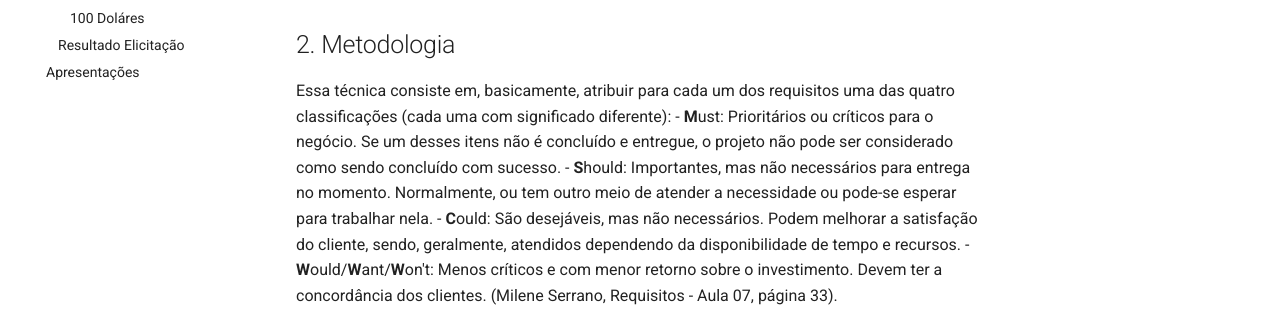
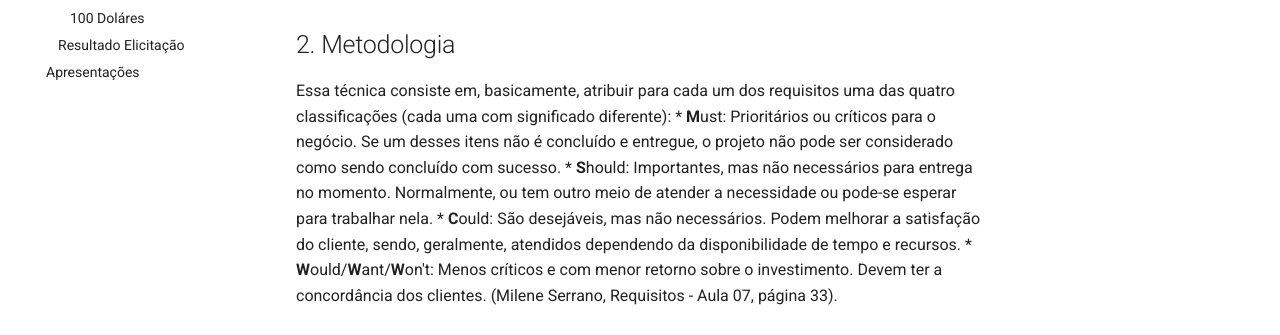
Before and after one commit to Requisitos-de-Software/2022.1-Youtube, an MkDocs documentation site: the page built from docs/elicitacao/priorizacao/moscow.md, in a window 1280 px wide and 900 px high. Shown: the part 362-697 px from the top of the window. Built offline with MkDocs 1.6.1 and Material for MkDocs 9.7.7, drawn with Linux system fonts in a browser that asks for light colours; comment, search, counter and statistics services are not loaded.

```diff
--- a/docs/elicitacao/priorizacao/moscow.md
+++ b/docs/elicitacao/priorizacao/moscow.md
@@ -7,10 +7,10 @@ Dessa forma, nessa seção a técnica utilizada para a priorização dos requisi
 
 ## 2. Metodologia
 Essa técnica consiste em, basicamente, atribuir para cada um dos requisitos uma das quatro classificações (cada uma com significado diferente):
-- **M**ust: Prioritários ou críticos para o negócio. Se um desses itens não é concluído e entregue, o projeto não pode ser considerado como sendo concluído com sucesso.
-- **S**hould: Importantes, mas não necessários para entrega no momento. Normalmente, ou tem outro meio de atender a necessidade ou pode-se esperar para trabalhar nela.
-- **C**ould: São desejáveis, mas não necessários. Podem melhorar a satisfação do cliente, sendo, geralmente, atendidos dependendo da disponibilidade de tempo e recursos.
-- **W**ould/**W**ant/**W**on't: Menos críticos e com menor retorno sobre o investimento. Devem ter a concordância dos clientes.
+* **M**ust: Prioritários ou críticos para o negócio. Se um desses itens não é concluído e entregue, o projeto não pode ser considerado como sendo concluído com sucesso.
+* **S**hould: Importantes, mas não necessários para entrega no momento. Normalmente, ou tem outro meio de atender a necessidade ou pode-se esperar para trabalhar nela.
+* **C**ould: São desejáveis, mas não necessários. Podem melhorar a satisfação do cliente, sendo, geralmente, atendidos dependendo da disponibilidade de tempo e recursos.
+* **W**ould/**W**ant/**W**on't: Menos críticos e com menor retorno sobre o investimento. Devem ter a concordância dos clientes.
 (Milene Serrano, Requisitos - Aula 07, página 33).
 
 ## 3. Resultados
```
